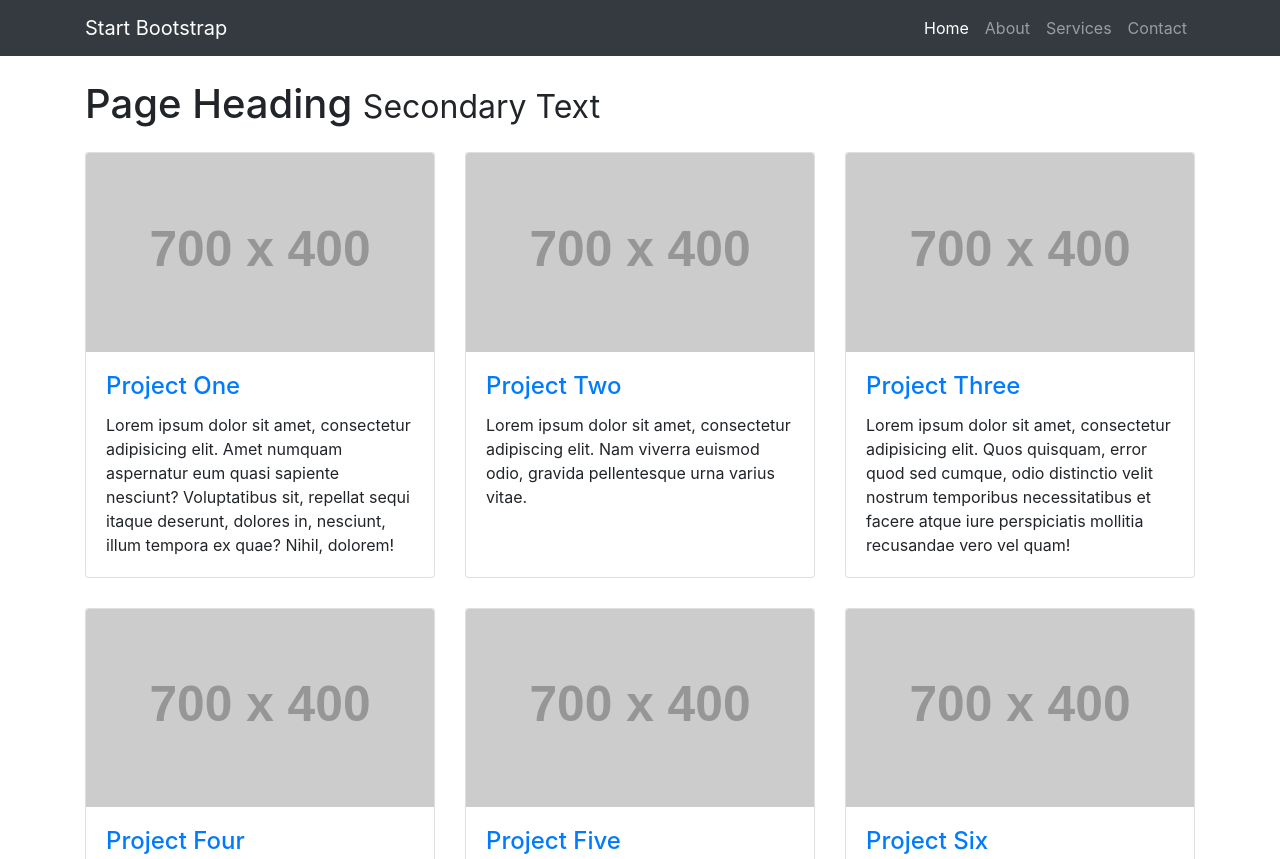
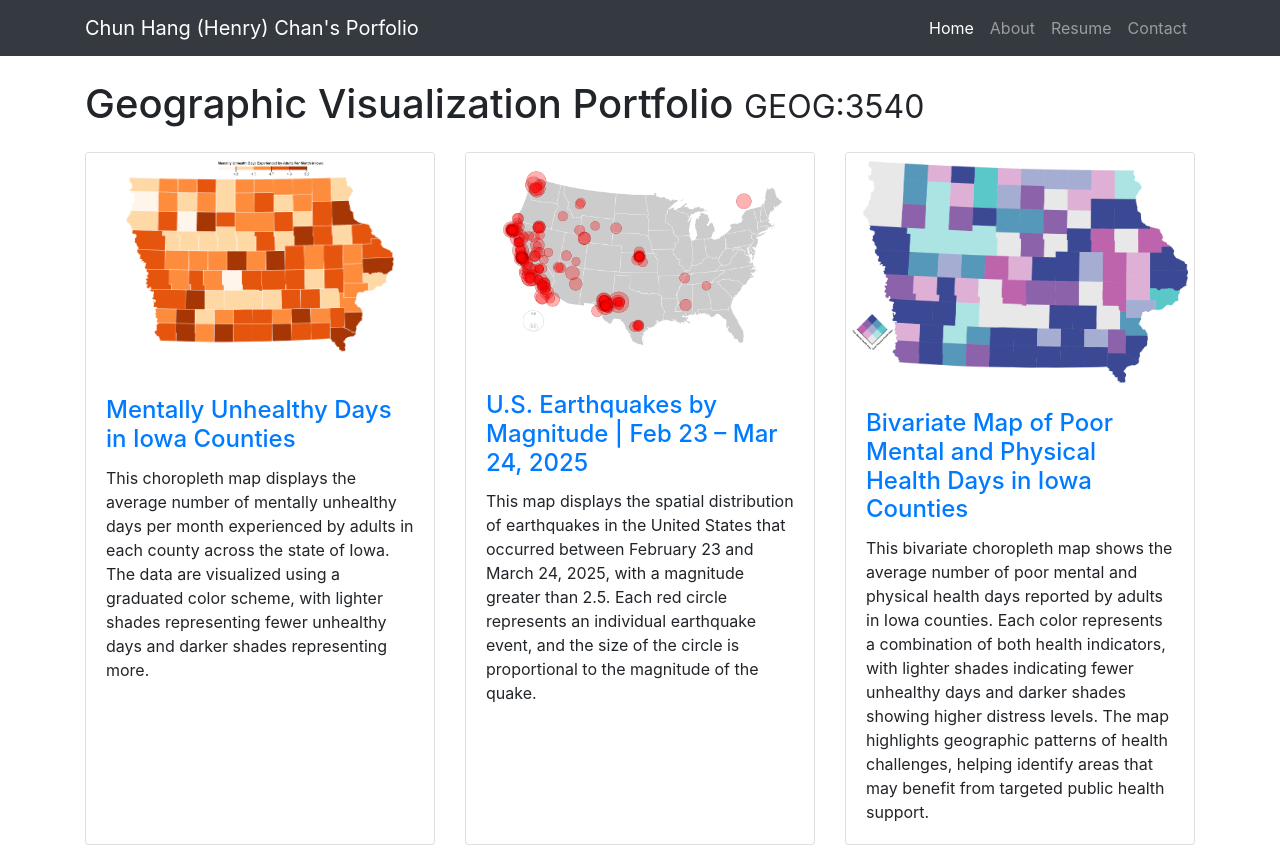
Before and after one commit to geog3540/chunhchan, a website: page index.html in a window 1280 px wide. Shown: the top 859 px of the page. Drawn offline with Linux system fonts and the light colour scheme; placeholder pictures from the web are drawn by us.

Commit message:
Updated Body
Added 3 projects to the body and updated the title and headings

```diff
--- a/index.html
+++ b/index.html
@@ -8,7 +8,7 @@
     <meta name="description" content="">
     <meta name="author" content="">
 
-    <title>Chun Hang (Henry) Chan's Geographic Visualization Portfoloi</title>
+    <title>Chun Hang's Portfolio</title>
 
     <!-- Bootstrap core CSS -->
     <link href="vendor/bootstrap/css/bootstrap.min.css" rel="stylesheet">
@@ -23,7 +23,7 @@
     <!-- Navigation -->
     <nav class="navbar navbar-expand-lg navbar-dark bg-dark fixed-top">
       <div class="container">
-        <a class="navbar-brand" href="#">Start Bootstrap</a>
+        <a class="navbar-brand" href="#">Chun Hang (Henry) Chan's Porfolio</a>
         <button class="navbar-toggler" type="button" data-toggle="collapse" data-target="#navbarResponsive" aria-controls="navbarResponsive" aria-expanded="false" aria-label="Toggle navigation">
           <span class="navbar-toggler-icon"></span>
         </button>
@@ -38,10 +38,10 @@
               <a class="nav-link" href="#">About</a>
             </li>
             <li class="nav-item">
-              <a class="nav-link" href="#">Services</a>
+              <a class="nav-link" href="files/Resume.pdf">Resume</a>
             </li>
             <li class="nav-item">
-              <a class="nav-link" href="#">Contact</a>
+              <a class="nav-link" href="mailto:chunhang-chan@uiowa.edu">Contact</a>
             </li>
           </ul>
         </div>
@@ -52,41 +52,41 @@
     <div class="container">
 
       <!-- Page Heading -->
-      <h1 class="my-4">Page Heading
-        <small>Secondary Text</small>
+      <h1 class="my-4">Geographic Visualization Portfolio
+        <small>GEOG:3540</small>
       </h1>
 
       <div class="row">
         <div class="col-lg-4 col-sm-6 portfolio-item">
           <div class="card h-100">
-            <a href="#"><img class="card-img-top" src="http://placehold.it/700x400" alt=""></a>
+            <a href="https://observablehq.com/d/72ae5c559995341f"><img class="card-img-top" src="images/ChoroplethMap.png" alt=""></a>
             <div class="card-body">
               <h4 class="card-title">
-                <a href="#">Project One</a>
+                <a href="https://observablehq.com/d/72ae5c559995341f">Mentally Unhealthy Days in Iowa Counties</a>
               </h4>
-              <p class="card-text">Lorem ipsum dolor sit amet, consectetur adipisicing elit. Amet numquam aspernatur eum quasi sapiente nesciunt? Voluptatibus sit, repellat sequi itaque deserunt, dolores in, nesciunt, illum tempora ex quae? Nihil, dolorem!</p>
+              <p class="card-text">This choropleth map displays the average number of mentally unhealthy days per month experienced by adults in each county across the state of Iowa. The data are visualized using a graduated color scheme, with lighter shades representing fewer unhealthy days and darker shades representing more.</p>
             </div>
           </div>
         </div>
         <div class="col-lg-4 col-sm-6 portfolio-item">
           <div class="card h-100">
-            <a href="#"><img class="card-img-top" src="http://placehold.it/700x400" alt=""></a>
+            <a href="https://observablehq.com/d/500e6d545856abfb"><img class="card-img-top" src="images/ProportionalSymbolMap.png" alt=""></a>
             <div class="card-body">
               <h4 class="card-title">
-                <a href="#">Project Two</a>
+                <a href="https://observablehq.com/d/500e6d545856abfb">U.S. Earthquakes by Magnitude | Feb 23 – Mar 24, 2025</a>
               </h4>
-              <p class="card-text">Lorem ipsum dolor sit amet, consectetur adipiscing elit. Nam viverra euismod odio, gravida pellentesque urna varius vitae.</p>
+              <p class="card-text">This map displays the spatial distribution of earthquakes in the United States that occurred between February 23 and March 24, 2025, with a magnitude greater than 2.5. Each red circle represents an individual earthquake event, and the size of the circle is proportional to the magnitude of the quake.</p>
             </div>
           </div>
         </div>
         <div class="col-lg-4 col-sm-6 portfolio-item">
           <div class="card h-100">
-            <a href="#"><img class="card-img-top" src="http://placehold.it/700x400" alt=""></a>
+            <a href="https://observablehq.com/d/cb74307d1c3929a3"><img class="card-img-top" src="images/BivariateChloroplethMap.png" alt=""></a>
             <div class="card-body">
               <h4 class="card-title">
-                <a href="#">Project Three</a>
+                <a href="https://observablehq.com/d/cb74307d1c3929a3">Bivariate Map of Poor Mental and Physical Health Days in Iowa Counties</a>
               </h4>
-              <p class="card-text">Lorem ipsum dolor sit amet, consectetur adipisicing elit. Quos quisquam, error quod sed cumque, odio distinctio velit nostrum temporibus necessitatibus et facere atque iure perspiciatis mollitia recusandae vero vel quam!</p>
+              <p class="card-text">This bivariate choropleth map shows the average number of poor mental and physical health days reported by adults in Iowa counties. Each color represents a combination of both health indicators, with lighter shades indicating fewer unhealthy days and darker shades showing higher distress levels. The map highlights geographic patterns of health challenges, helping identify areas that may benefit from targeted public health support.</p>
             </div>
           </div>
         </div>
```
Also changed, not shown: images/BivariateChloroplethMap.png (added), images/ChoroplethMap.png (added), images/ProportionalSymbolMap.png (added), 1 other file.
